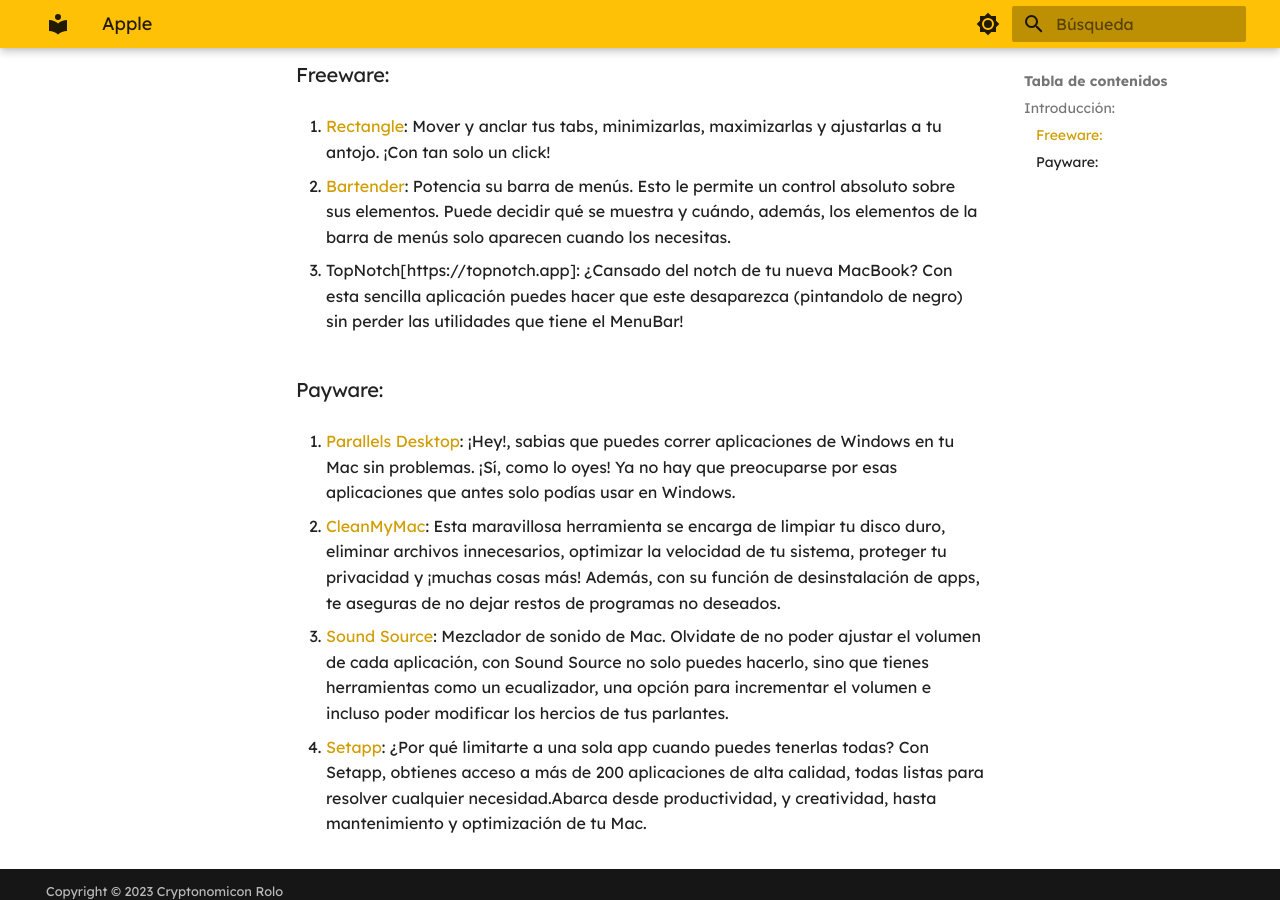
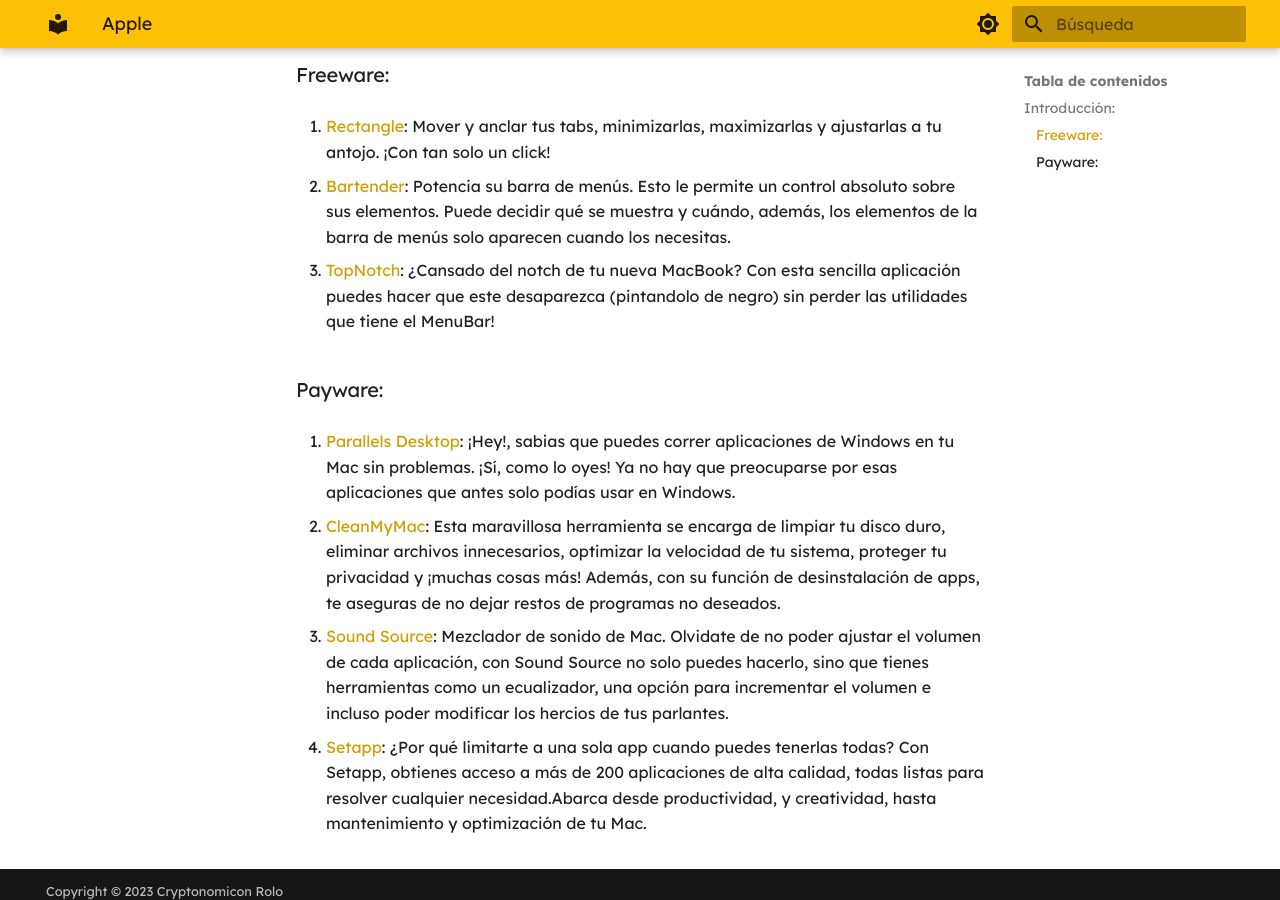
Before and after one commit to CannolideCorozo/Proyecto-Cryptonomicon, an MkDocs documentation site: the page built from docs/Apple.md, in a window 1280 px wide and 900 px high, scrolled down 631 px. Built offline with MkDocs 1.6.1 and Material for MkDocs 9.7.7, drawn with Linux system fonts in a browser that asks for light colours.

Commit message:
Cambios a Apple

```diff
--- a/docs/Apple.md
+++ b/docs/Apple.md
@@ -17,7 +17,7 @@
 2. [Bartender](https://www.macbartender.com):
 Potencia su barra de menús. Esto le permite un control absoluto sobre sus elementos. Puede decidir qué se muestra y cuándo, además, los elementos de la barra de menús solo aparecen cuando los necesitas.
 
-3. TopNotch[https://topnotch.app]:
+3. [TopNotch](https://topnotch.app):
 ¿Cansado del notch de tu nueva MacBook? Con esta sencilla aplicación puedes hacer que este desaparezca (pintandolo de negro) sin perder las utilidades que tiene el MenuBar!
 
 ### Payware:
```
